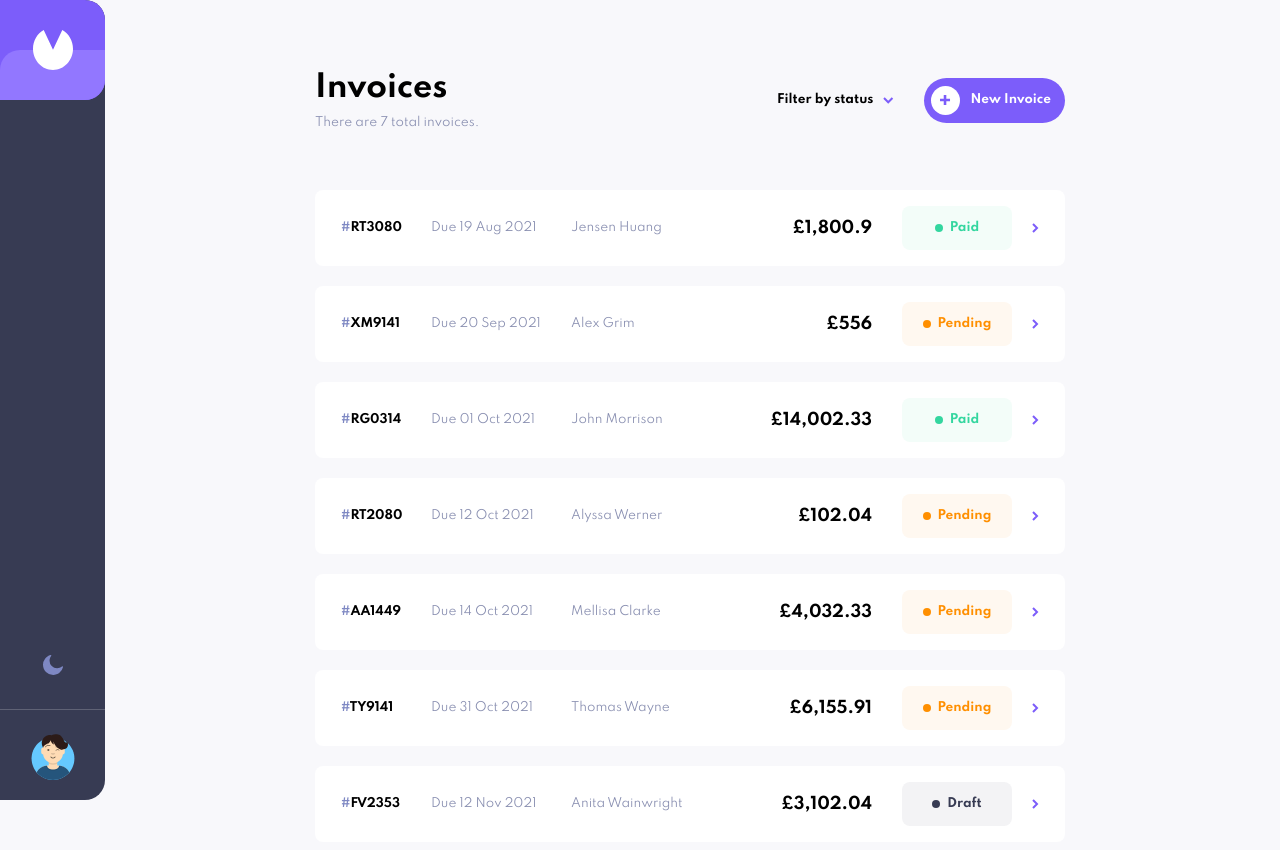
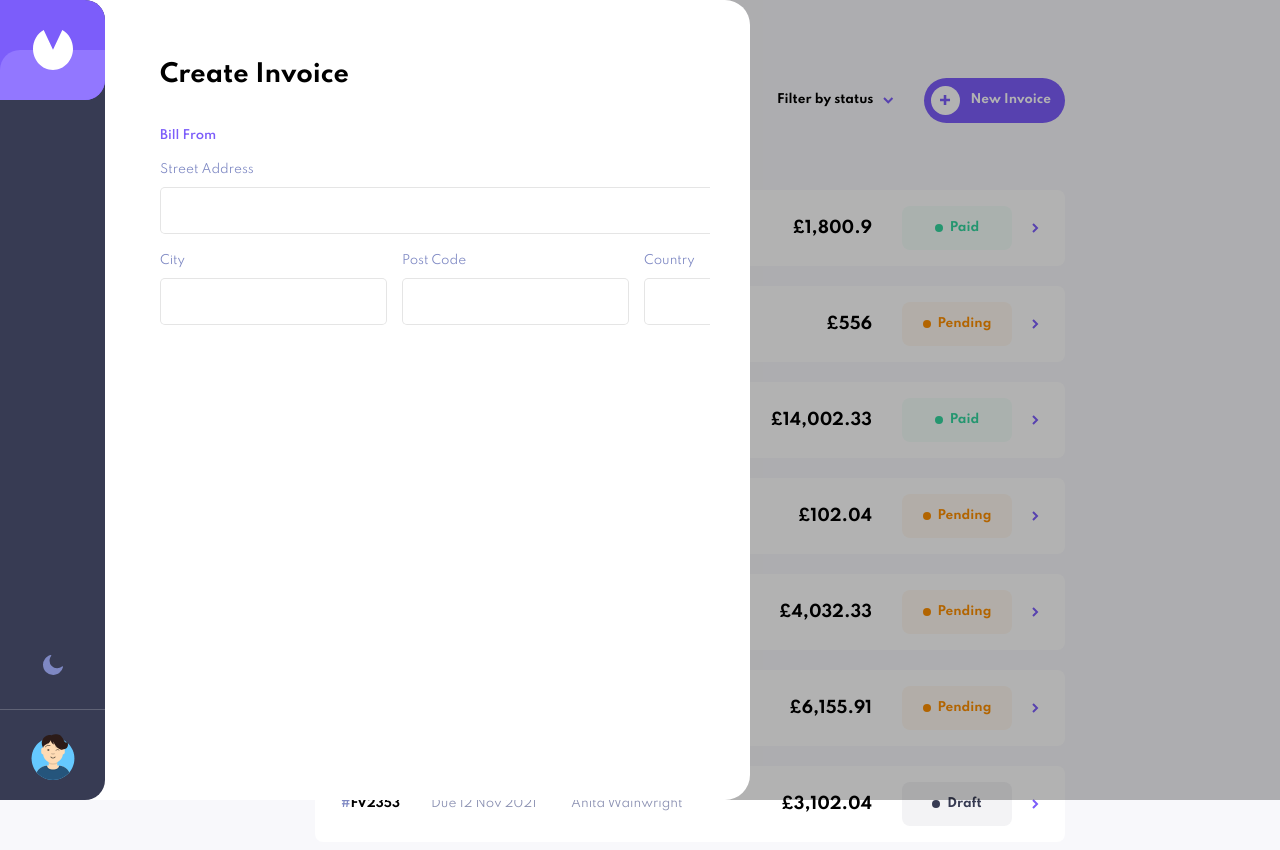
Before and after one commit to akaahl/invoice-app-react, a React (Create React App) app: page / in a window 1280 px wide. Shown: the top 850 px of the page. Built offline with nearby package versions, Linux system fonts and the light colour scheme.

Commit message:
Created Form component

```diff
--- a/src/App.js
+++ b/src/App.js
@@ -1,5 +1,6 @@
 import GlobalStyle from "./globalStyles";
 import Navbar from "./components/Navbar/Navbar";
+import FormWrapper from "./components/Form/FormWrapper";
 import Home from "./pages/Home";
 import InvoicePage from "./pages/InvoicePage";
 import styled from "styled-components";
@@ -10,6 +11,7 @@ function App() {
     <StyledApp>
       <GlobalStyle />
       <Navbar />
+      <FormWrapper />
 
       <Switch>
         <Route path="/" exact>
--- /dev/null
+++ b/src/components/Form/Form.js
@@ -0,0 +1,107 @@
+import React from "react";
+import styled from "styled-components";
+
+const Form = () => {
+  return (
+    <StyledForm>
+      <header>
+        <h1>Create Invoice</h1>
+      </header>
+
+      <main>
+        <fieldset>
+          <legend>Bill From</legend>
+
+          <div className="input-wrapper">
+            <label htmlFor="street-address">Street Address</label>
+            <input type="text" id="street-address" name="street-address" />
+          </div>
+
+          <div className="addresses">
+            <div className="input-wrapper">
+              <label htmlFor="city">City</label>
+              <input type="text" id="city" name="city" />
+            </div>
+
+            <div className="input-wrapper">
+              <label htmlFor="postCode">Post Code</label>
+              <input type="text" id="postCode" name="postCode" />
+            </div>
+
+            <div className="input-wrapper">
+              <label htmlFor="country">Country</label>
+              <input type="text" id="country" name="country" />
+            </div>
+          </div>
+        </fieldset>
+      </main>
+    </StyledForm>
+  );
+};
+
+export default Form;
+
+const StyledForm = styled.form`
+  height: 100%;
+  width: 750px;
+  background-color: #ffffff;
+  padding: 60px 40px 30px 160px;
+  border-top-right-radius: 25px;
+  border-bottom-right-radius: 25px;
+
+  main {
+    width: 100%;
+    margin-top: 40px;
+    padding-right: 40px !important;
+    overflow-y: scroll;
+
+    fieldset {
+      border: 0;
+
+      legend {
+        font-size: 12px;
+        font-weight: 600;
+        color: #7c5dfa;
+      }
+
+      .addresses {
+        display: flex;
+
+        .input-wrapper {
+          flex: 0.1 !important;
+          margin-right: 15px;
+        }
+      }
+
+      .input-wrapper {
+        margin-top: 20px;
+        display: flex;
+        flex-direction: column;
+        /* width: 100%; */
+
+        &.addresses {
+          flex-direction: row;
+
+          &.addresses-wrapper {
+            display: flex;
+            flex-direction: column;
+            width: 10%;
+            flex: 0.1;
+          }
+        }
+
+        label {
+          font-size: 12px;
+          color: #7e88c3;
+        }
+
+        input[type="text"] {
+          margin-top: 10px;
+          padding: 15px;
+          border-radius: 5px;
+          border: 1px solid rgba(0, 0, 0, 0.1);
+        }
+      }
+    }
+  }
+`;
--- /dev/null
+++ b/src/components/Form/FormWrapper.js
@@ -0,0 +1,21 @@
+import React from "react";
+import styled from "styled-components";
+import Form from "./Form";
+
+const FormWrapper = () => {
+  return (
+    <StyledFormWrapper>
+      <Form />
+    </StyledFormWrapper>
+  );
+};
+
+export default FormWrapper;
+
+const StyledFormWrapper = styled.aside`
+  position: fixed;
+  height: 100vh;
+  width: 100%;
+  background-color: rgba(0, 0, 0, 0.3);
+  z-index: 5;
+`;
--- a/src/components/Navbar/Navbar.js
+++ b/src/components/Navbar/Navbar.js
@@ -42,6 +42,7 @@ const StyledNav = styled.nav`
   flex-direction: column;
   align-items: center;
   justify-content: space-between;
+  z-index: 10;
 
   .logo-wrapper {
     position: relative;
```
